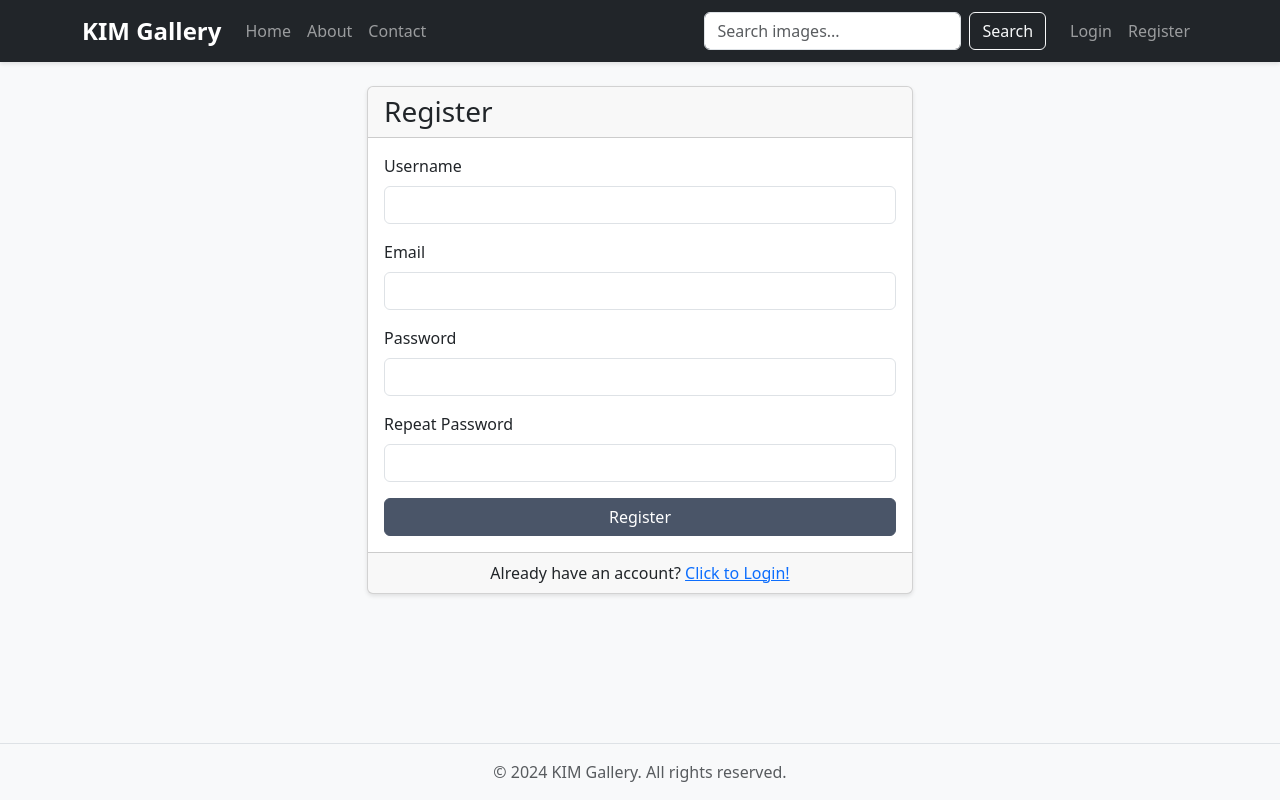
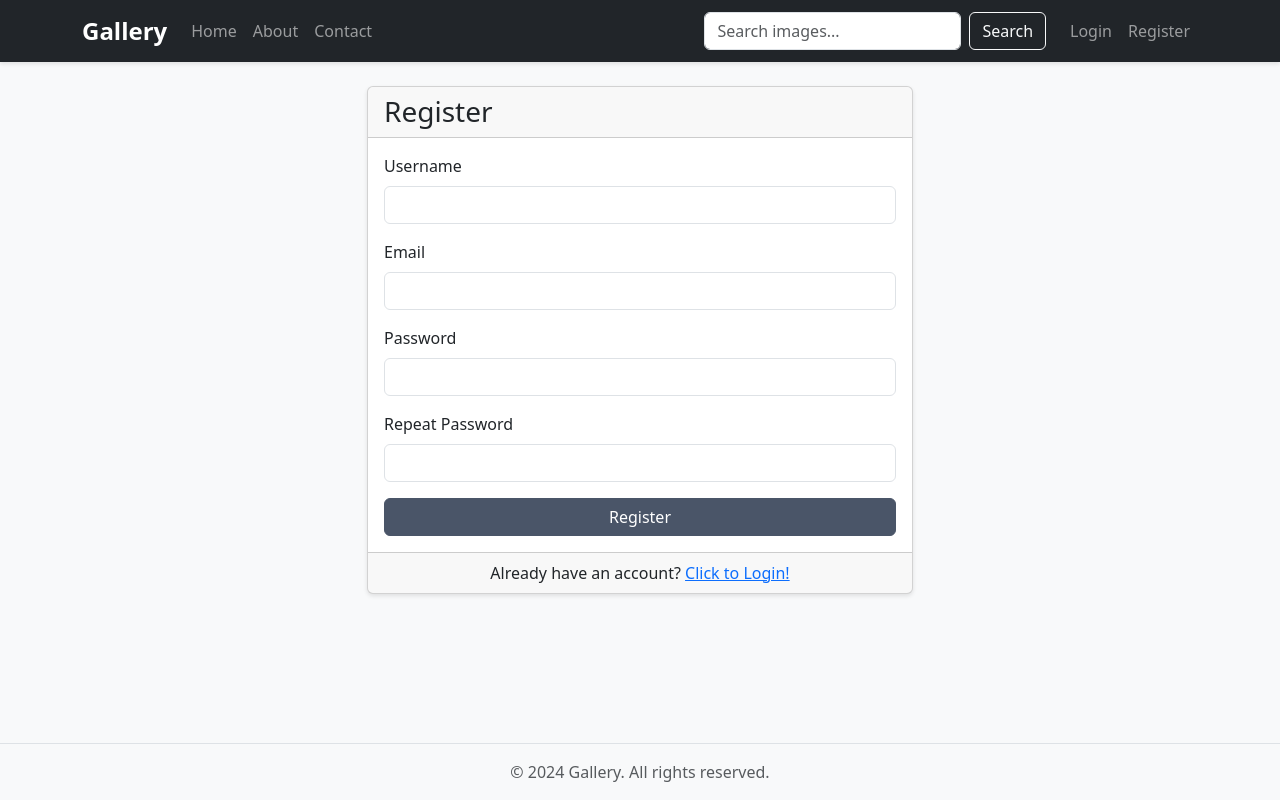
Before and after one commit to KKKKKIIIIIIIMMMMMM/Flask-App, a Flask app: page /register in a window 1280 px wide. Run offline with Flask 3, Linux system fonts and the light colour scheme.

Commit message:
TEST Fill Tag

```diff
--- a/KIM-Gallery/kim_gallery/templates/base.html
+++ b/KIM-Gallery/kim_gallery/templates/base.html
@@ -4,7 +4,7 @@
 <head>
     <meta charset="UTF-8">
     <meta name="viewport" content="width=device-width, initial-scale=1.0">
-    <title>{{ title }} - KIM Gallery</title>
+    <title>{{ title }} - Gallery</title>
     <link href="https://cdn.jsdelivr.net/npm/bootstrap@5.3.0/dist/css/bootstrap.min.css" rel="stylesheet">
     <link rel="stylesheet" href="{{ url_for('static', filename='css/style.css') }}">
 </head>
@@ -12,7 +12,7 @@
 <body>
     <nav class="navbar navbar-expand-lg navbar-dark bg-dark">
         <div class="container">
-            <a class="navbar-brand" href="{{ url_for('main.index') }}">KIM Gallery</a>
+            <a class="navbar-brand" href="{{ url_for('main.index') }}">Gallery</a>
             <button class="navbar-toggler" type="button" data-bs-toggle="collapse" data-bs-target="#navbarNav">
                 <span class="navbar-toggler-icon"></span>
             </button>
@@ -78,7 +78,7 @@
 
     <footer class="footer mt-5 py-3 bg-light">
         <div class="container text-center">
-            <span class="text-muted">&copy; 2024 KIM Gallery. All rights reserved.</span>
+            <span class="text-muted">&copy; 2024 Gallery. All rights reserved.</span>
         </div>
     </footer>
 
```
Also changed, not shown: KIM-Gallery/README.md (deleted), KIM-Gallery/app.db, KIM-Gallery/config.py (line endings or trailing spaces), KIM-Gallery/kim_gallery/static/uploads/Screenshot_20250120_213722_Phantom_1.png (deleted), KIM-Gallery/kim_gallery/static/uploads/newplot_1.png (added).
